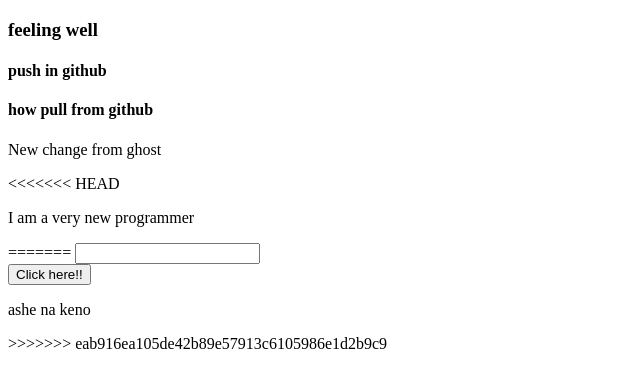
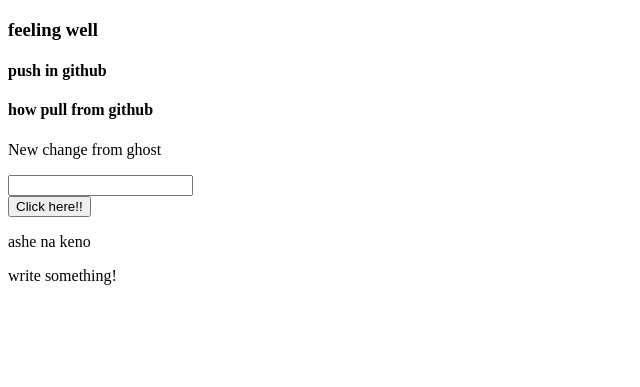
Before and after one commit to TanvirYnu/myfirstwebsite, a plain HTML site: page index.html in a window 1280 px wide. Shown: the part 61-448 px from the top of the page, without its empty margins (0-640 px from the left). Drawn offline with Linux system fonts and the light colour scheme.

Commit message:
new thing

```diff
--- a/index.html
+++ b/index.html
@@ -11,15 +11,10 @@
     <h4>push in github</h4>
     <h4>how pull from github</h4>
     <p> New change from ghost</p>
-<<<<<<< HEAD
-    <p>I am a very new programmer</p>
-
-=======
     <input type="text">
     <br>
     <button>Click here!!</button>
     <p>ashe na keno</p>
-
->>>>>>> eab916ea105de42b89e57913c6105986e1d2b9c9
+<p>write something!</p>
 </body>
 </html>
```
